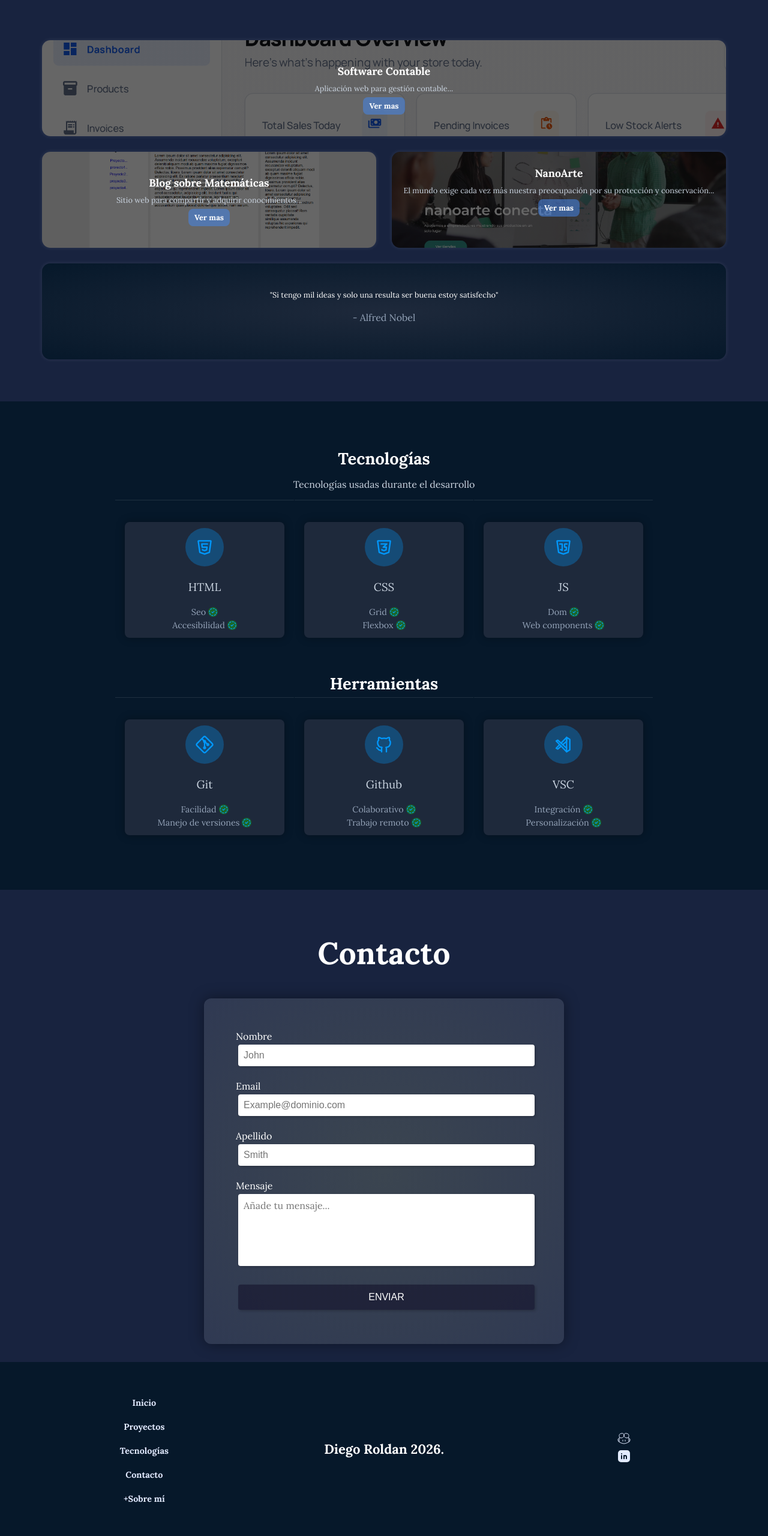
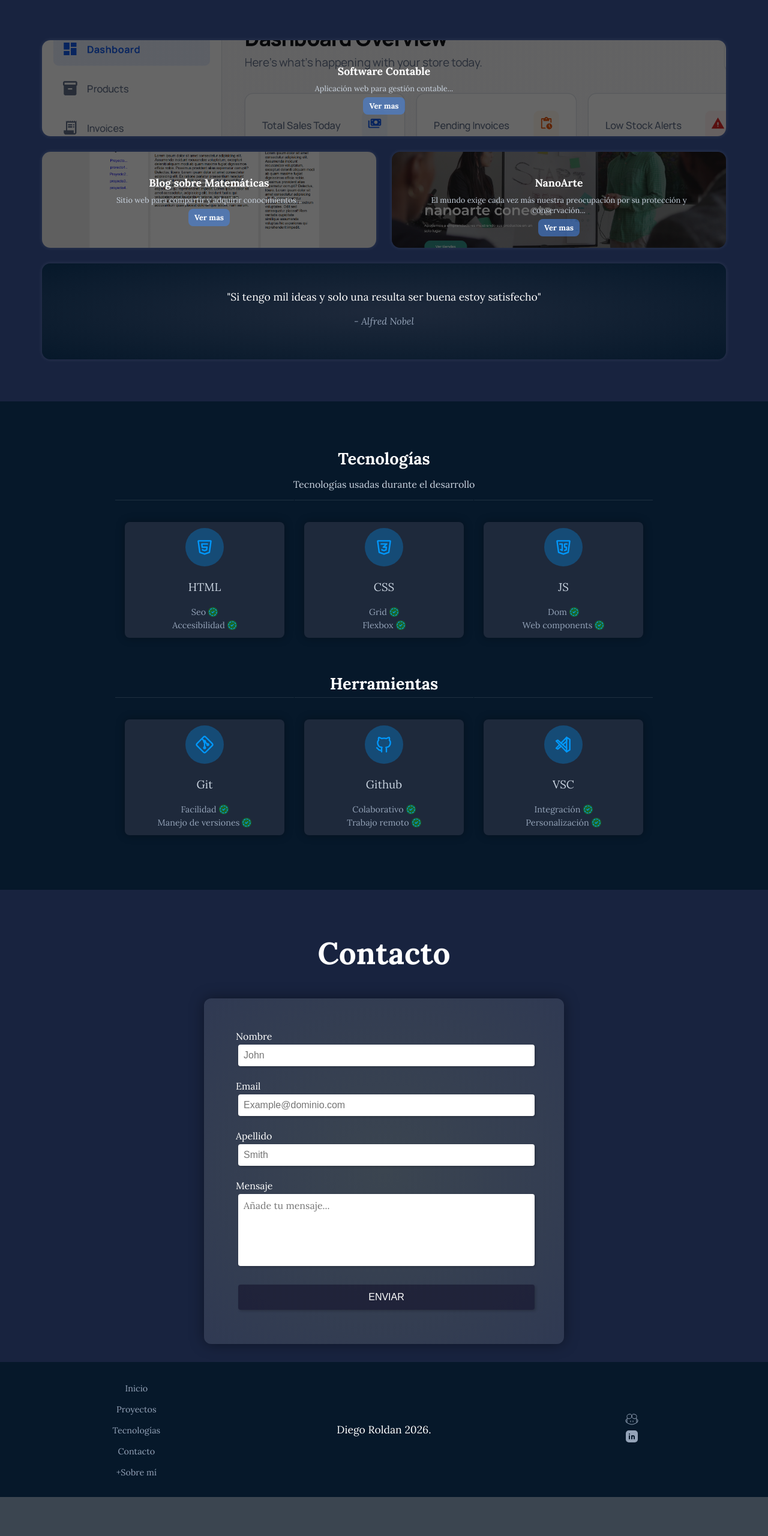
Before and after one commit to dieevRoldark/Proyecto-nano, a plain HTML site: page index.html in a window 1280 px wide. Shown: the part 979-3539 px from the top of the page at 60% size. After the commit the page ends 3474 px from the top, so only its background shows below. Drawn offline with Linux system fonts and the light colour scheme.

Commit message:
Apartado web casi listo, faltantes: Animaciones + JS

```diff
--- a/index.html
+++ b/index.html
@@ -407,11 +407,11 @@
         <div class="nav__footer-container">
             <nav class="nav__footer" >
                 <ul>
-                    <li><a href="#">Inicio</a></li>
-                    <li><a href="#portfolio">Proyectos</a></li>
-                    <li><a href="#tech">Tecnologías</a></li>
-                    <li><a href="#contacto">Contacto</a></li>
-                    <li><a href="#">+Sobre mí</a></li>
+                    <li><a class="list__item-footer" href="#">Inicio</a></li>
+                    <li><a class="list__item-footer" href="#portfolio">Proyectos</a></li>
+                    <li><a class="list__item-footer" href="#tech">Tecnologías</a></li>
+                    <li><a class="list__item-footer" href="#contacto">Contacto</a></li>
+                    <li><a class="list__item-footer" href="#">+Sobre mí</a></li>
                 </ul>
             </nav>
 
--- a/style.css
+++ b/style.css
@@ -153,7 +153,7 @@ body, div, ul, nav, header, footer, a, li, label, input, span {
 .profile {
     container-name: profile;
     container-type: inline-size;
-    animation: aparecer 2.4s -.6s both;
+    animation: aparecer 2s 3s both;
 }
 
 .profile__wrapper {
@@ -399,6 +399,9 @@ h1 {
     background-size: cover;
     padding: 25px;
     margin: 10px;
+    animation: aparecer both;
+    animation-timeline: view();
+    animation-range: cover 5% cover 40%;
 
 
     p {
@@ -422,7 +425,7 @@ h1 {
 
 .project-3 {
     background-image: linear-gradient(#0009,#0009), url("/imgs/project3.png");
-    padding: 9px;
+    padding: 25px;
 }
 
 
@@ -438,6 +441,7 @@ h1 {
     span {
         color: var(--text-muted);
         display: block;
+        font-family: lora-italic;
     }
 }
 
@@ -469,6 +473,7 @@ h1 {
 
     .portfolio__project {
         border-radius: 14px;
+
     }
 
 
@@ -480,8 +485,13 @@ h1 {
         grid-column: span 1;
     }
 
-    .portfolio__project:nth-child(4){
+    .portfolio__project:last-child{
         grid-column: span 2;
+
+
+        p {
+            font-size: 1.1rem;
+        }
 
     }
 
@@ -521,6 +531,9 @@ h1 {
     container-type: inline-size;
     margin: 0 auto;
     padding: 55px;
+    animation: aparecer both;
+    animation-timeline: view();
+    animation-range: cover 20% contain 40%;
 }
 
 
@@ -769,22 +782,26 @@ h1 {
 
 .footer {
     display: grid;
-    padding: 45px;
+    padding: 25px;
     background-color: var(--background);
     color: #fff;
-    font-size: 22px;
-    font-weight: bold;
+    font-size: 1.1rem;
     grid-template-columns: repeat(3,1fr);
-    gap: 9px;
+    gap: 8px;
     align-items: center;
     text-align: center;
 
     a {
-    color: #e2eaff;
+    color: var(--text-muted);
     text-decoration: none;
 }
 }
 
+.list__item-footer:is(:hover,:active) {
+    text-decoration: underline;
+    color: var(--text-muted);
+
+}
 
 .nav__footer ul {
     list-style: none;
@@ -808,6 +825,10 @@ h1 {
 
 /*------ ANIMACIONES -------*/
 
+
+
+
+
 @keyframes header-movement {
     form {
         padding: 20px 0;
@@ -819,3 +840,13 @@ h1 {
         color: #fff;
     }
 }
+
+
+@keyframes aparecer {
+    form {
+        opacity: 0;
+    }
+    to {
+        opacity: 1;
+    }
+}
```
